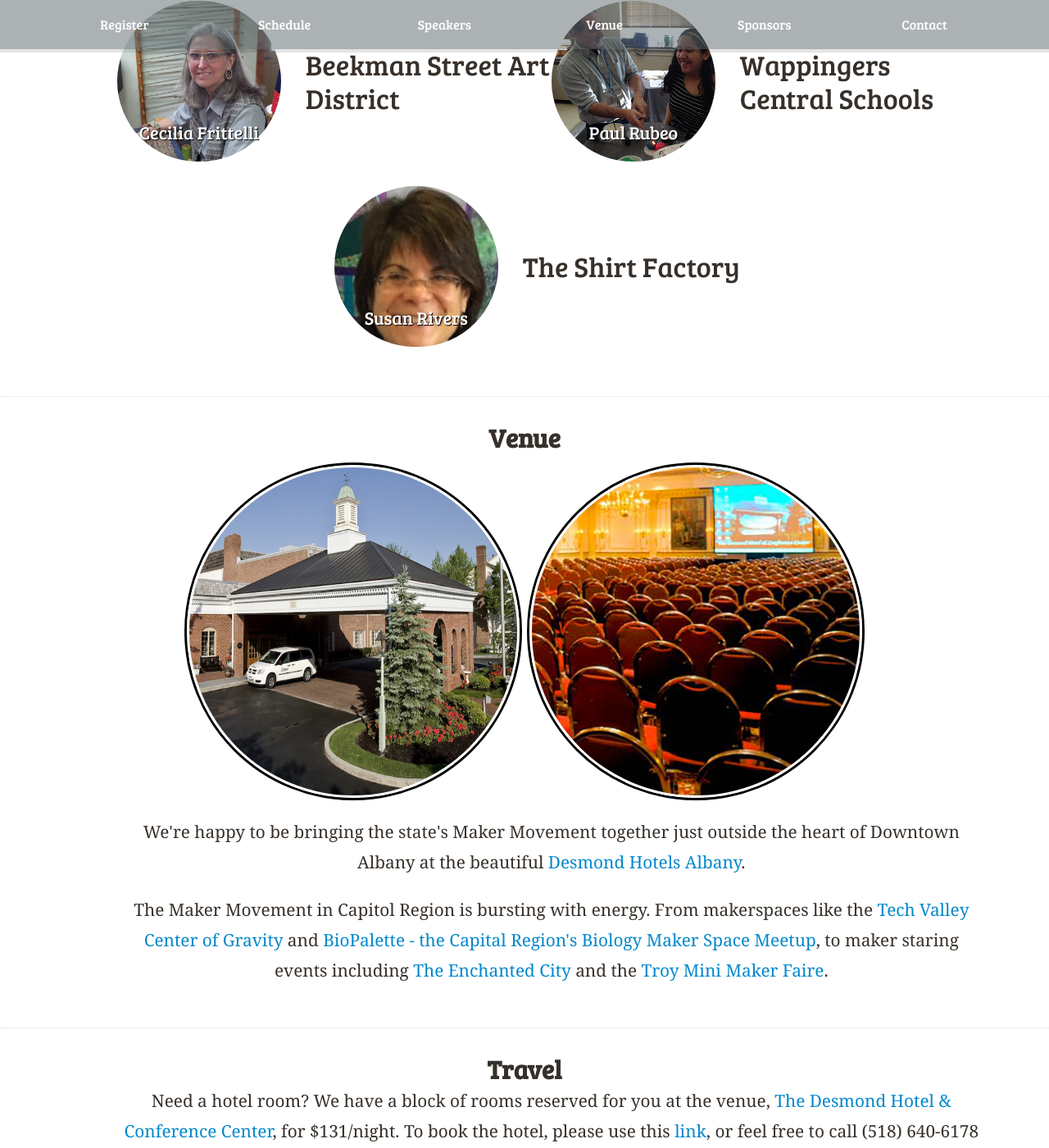
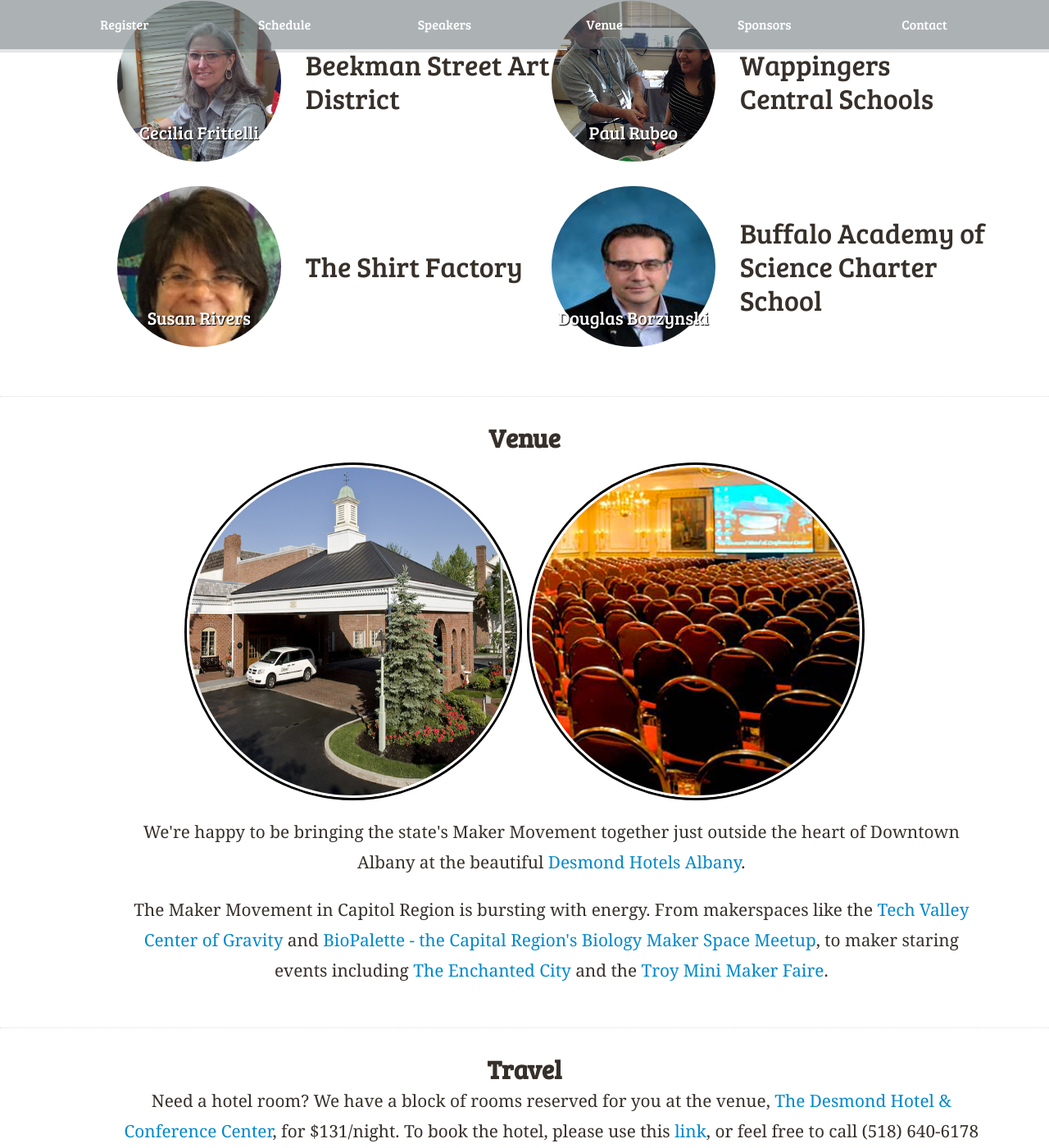
Before and after one commit to nysmakers/nysmakers.github.io, a Jekyll site: the page built from index.html, in a window 1280 px wide and 1400 px high, scrolled down 8682 px. Shown: the whole window at 82% size. Built offline with Jekyll 4.4.1, drawn with Linux system fonts in a browser that asks for light colours; some web fonts are replaced; comment, search, counter and statistics services are not loaded.

Commit message:
Added Douglas Borzynski

```diff
--- a/2017/stylesheets/responsive.css
+++ b/2017/stylesheets/responsive.css
@@ -386,6 +386,9 @@
 #speakers #susanrivers {
   background: url("/images/speakers/SusanRivers.jpg") no-repeat;
   background-position-x: 35%; }
+#speakers #douglasborzynski {
+  background: url("/images/speakers/DouglasBorzynski.jpg") no-repeat;
+  background-position-x: 35%; }
 
 @media screen and (max-width: 780px) {
   #speakers #talks td:last-child {
--- a/index.html
+++ b/index.html
@@ -304,7 +304,7 @@
         <td>Phelps Library and STEAM Lab Makerspace</td>
       </tr>
       <tr>
-        <td><a href="www.frittelli-lockwood.com" id="ceceliarrittelli">Cecilia Frittelli</a></td>
+        <td><a href="http://www.frittelli-lockwood.com" id="ceceliarrittelli">Cecilia Frittelli</a></td>
         <td>Beekman Street Art District</td>
       </tr>
       <tr>
@@ -314,6 +314,10 @@
       <tr>
         <td><a href="https://shirtfactorygf.com/" id="susanrivers">Susan Rivers</a></td>
         <td>The Shirt Factory</td>
+      </tr>
+      <tr>
+        <td><a href="http://www.buffsci.org/" id="douglasborzynski">Douglas Borzynski</a></td>
+        <td>Buffalo Academy of Science Charter School</td>
       </tr>
     </table>
   </section>
```
Also changed, not shown: images/speakers/DouglasBorzynski.jpg (added).
